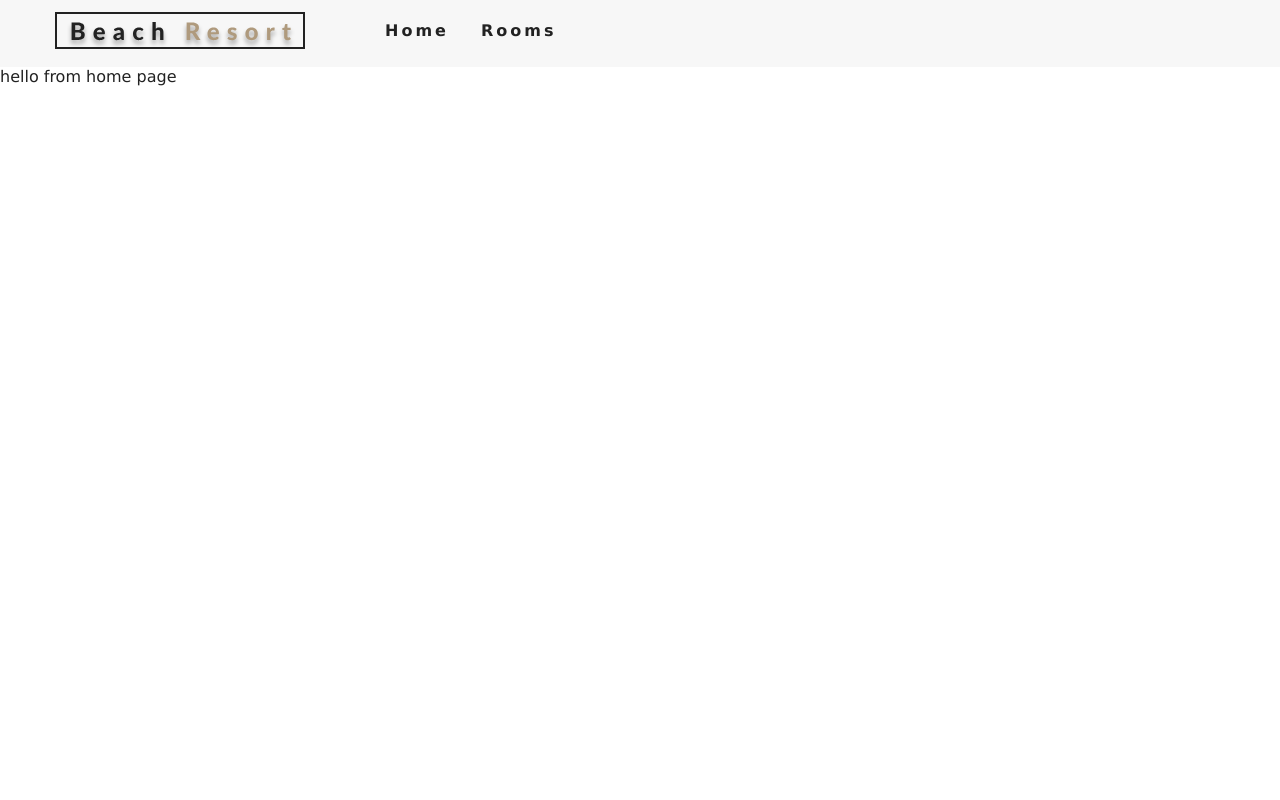
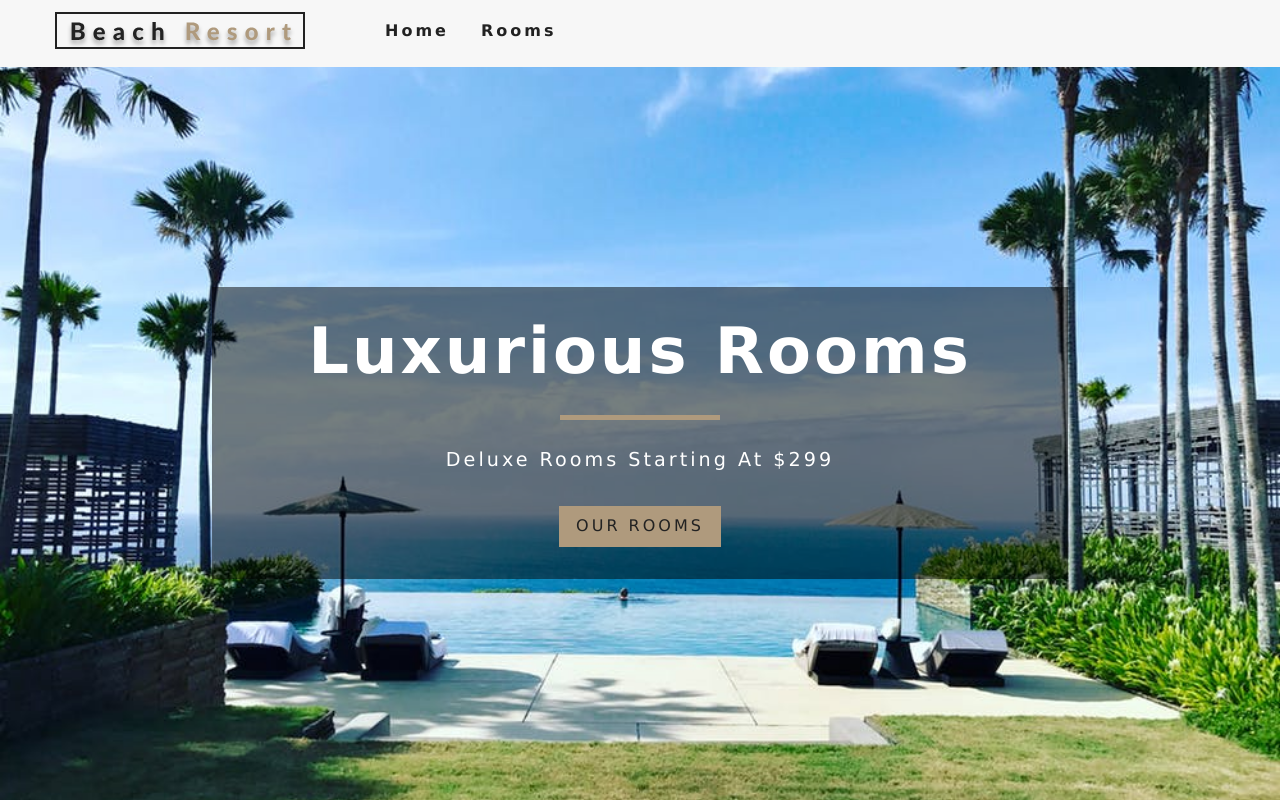
Before and after one commit to anhmmo/beach-resort, a React (Create React App) app: page / in a window 1280 px wide. Built offline with nearby package versions, Linux system fonts and the light colour scheme.

Commit message:
import Banner.js to file

```diff
--- a/src/components/Hero.js
+++ b/src/components/Hero.js
@@ -0,0 +1,11 @@
+import React from 'react'
+
+
+export default function Hero({children,hero}) {
+    return <header className={hero}>{children}</header>;
+}
+
+
+Hero.defaultProps = {
+    hero: "defaultHero"
+};
--- a/src/pages/Error.js
+++ b/src/pages/Error.js
@@ -1,9 +1,14 @@
 import React from 'react'
+import Hero from '../components/Hero';
+import Banner from '../components/Banner';
+import {Link} from 'react-router-dom';
 
 export default function Error() {
-    return (
-        <div>
-            hello from error page
-        </div>
-    )
+    return <Hero>
+        <Banner title="404" subtitle="page not found">
+            <Link to="/" className="btn-primary">
+                return home
+            </Link>
+        </Banner>
+    </Hero>;
 }
--- a/src/pages/Home.js
+++ b/src/pages/Home.js
@@ -1,7 +1,15 @@
 import React from 'react'
+import Hero from '../components/Hero';
+import Banner from '../components/Banner';
+import {Link} from 'react-router-dom';
+
 
 export default function Home() {
-    return (
-        <div>hello from home page</div>
-    )
+    return <Hero>
+        <Banner title="luxurious rooms" subtitle="deluxe rooms starting at $299">
+            <Link to="/rooms" className="btn-primary">
+                our rooms
+            </Link>
+        </Banner>
+    </Hero>;
 }
--- a/src/pages/Rooms.js
+++ b/src/pages/Rooms.js
@@ -1,11 +1,16 @@
 import React from 'react'
+import Hero from '../components/Hero';
+import Banner from '../components/Banner';
+import {Link} from 'react-router-dom';
 
 const Rooms = () => {
-    return (
-        <div>
-            hello from rooms page
-        </div>
-    )
+    return <Hero hero="roomsHero">
+        <Banner title="our rooms">
+            <Link to="/" className="btn-primary">
+                return home
+            </Link>
+        </Banner>
+    </Hero>;
 }
 
 export default Rooms
```
